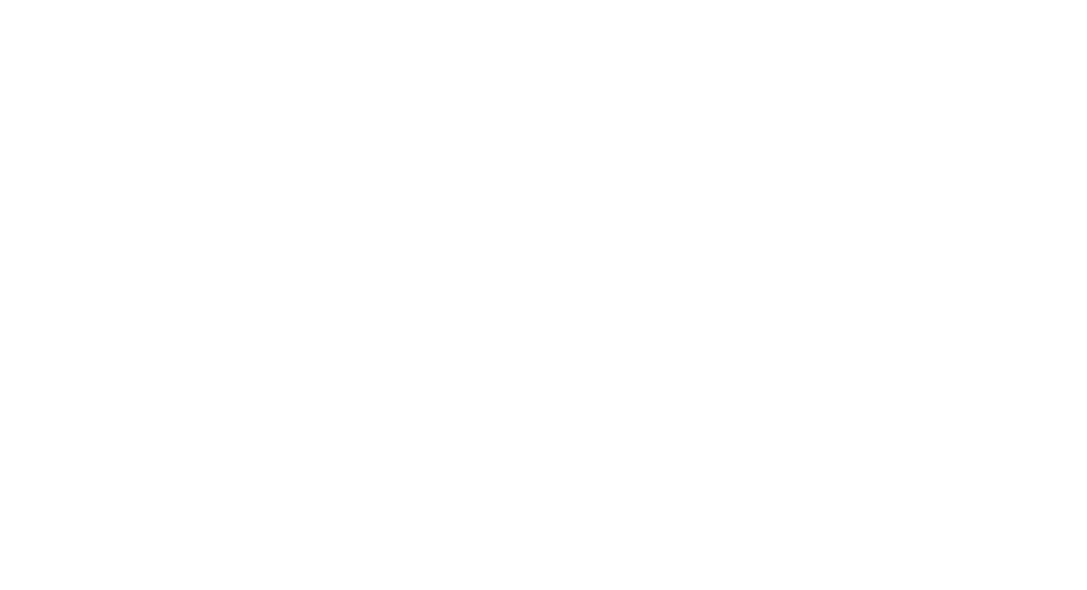
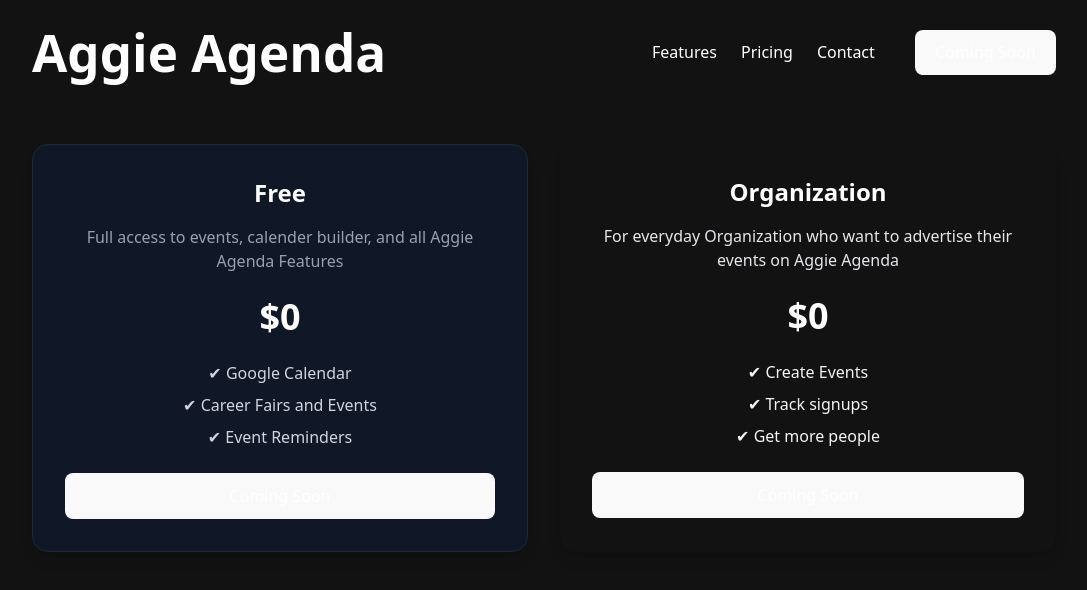
Before and after one commit to AggieAgenda/App, a React (Vite) app in the folder Frontend/: page /template in a window 1280 px wide. Before the commit this address had no page. Shown: the top 590 px of the page, without its empty margins (96-1183 px from the left). Built offline with nearby package versions, Linux system fonts and the light colour scheme.

Commit message:
Added Template

```diff
--- a/Frontend/src/App.jsx
+++ b/Frontend/src/App.jsx
@@ -6,6 +6,7 @@
 import Pricing from './pages/Pricing';
 import NotFound from './pages/NotFound';
 import About from './pages/About.jsx';
+import Template from './pages/Template.jsx'
  function App() {
       return (
         <Routes >
@@ -15,10 +16,7 @@
             <Route path ="/features" element = {<Features/>} />
             <Route path ="/pricing" element = {<Pricing/>} />
             <Route path = "/about" element = {<About/>}></Route>
-
-
-
-            {/* Add more routes as needed */}
+            <Route path = "/template" element = {<Template/>}></Route>
 
         </Routes>
       );
--- /dev/null
+++ b/Frontend/src/pages/Template.jsx
@@ -0,0 +1,62 @@
+// src/pages/pricing.jsx
+export default function Pricing() {
+  return (
+    <div className="min-h-screen w-screen bg-[#121212] text-white flex flex-col items-center px-6 pb-12">
+        <div max-w-5xl>
+        {/*<h2 className="text-4xl md:text-5xl font-extrabold text-center mb-12">Simple Pricing</h2>*/}
+        <div className="pb-10 w-5xl">
+            <nav className="flex items-center justify-between py-6">
+                <a href = "/">
+                <h1  className="text-2xl font-bold text-maroon-600">Aggie Agenda</h1>
+              </a>
+              <div className="space-x-6">
+                <a href="/features" className="hover:text-maroon-400 transition">Features</a>
+                <a href="/pricing" className="hover:text-maroon-400 transition">Pricing</a>
+                <a href="/contact" className="hover:text-maroon-400 transition">Contact</a>
+                <button className="ml-4 px-5 py-2 bg-maroon-600 hover:bg-maroon-700 rounded-lg transition">
+                  Coming Soon
+                </button>
+              </div>
+            </nav>
+            </div>
+        <div className="grid grid-cols-1 md:grid-cols-2 gap-8 max-w-5xl">
+          {/* Free Plan */}
+          <div className="bg-gray-900 p-8 rounded-2xl shadow-lg border border-gray-800 text-center">
+            <h3 className="text-2xl font-bold mb-4">Free</h3>
+            <p className="text-gray-400 mb-6">Full access to events, calender builder, and all Aggie Agenda Features</p>
+            <p className="text-4xl font-extrabold mb-6">$0</p>
+            <ul className="space-y-2 text-gray-300 mb-6">
+              <li>✔ Google Calendar</li>
+              <li>✔ Career Fairs and Events</li>
+              <li>✔ Event Reminders</li>
+            </ul>
+            <button className="w-full py-3 rounded-lg bg-maroon-600 hover:bg-maroon-700 transition font-semibold">
+              Coming Soon
+            </button>
+          </div>
+
+          {/* Student Plan */}
+          <div className="bg-maroon-600 p-8 rounded-2xl shadow-lg text-center">
+            <h3 className="text-2xl font-bold mb-4">Organization</h3>
+            <p className="text-gray-200 mb-6">For everyday Organization who want to advertise their events on Aggie Agenda</p>
+            <p className="text-4xl font-extrabold mb-6">$0</p>
+            <ul className="space-y-2 text-gray-100 mb-6">
+              <li>✔ Create Events</li>
+              <li>✔ Track signups</li>
+              <li>✔ Get more people</li>
+
+
+
+            </ul>
+            <button className="w-full py-3 rounded-lg bg-white text-maroon-600 font-semibold hover:bg-gray-100 transition">
+              Coming Soon
+            </button>
+          </div>
+
+          {/* Premium Plan */}
+
+        </div>
+      </div>
+    </div>
+  );
+}
```
